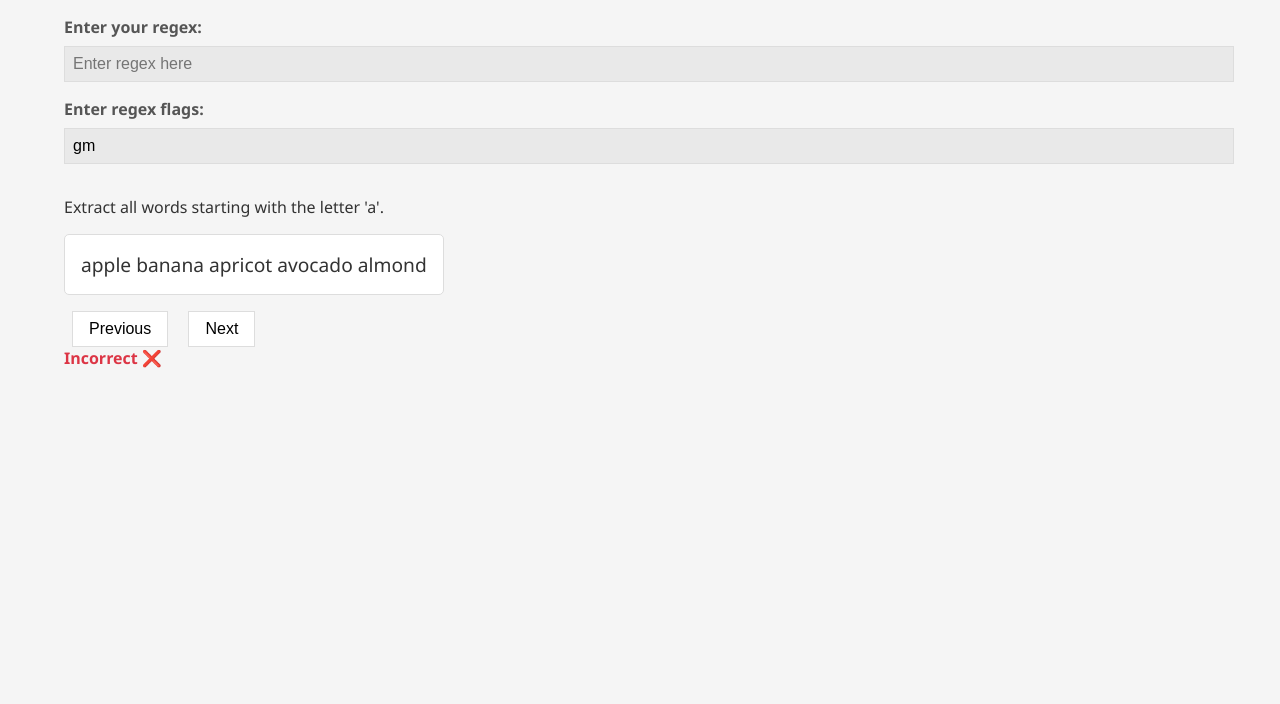
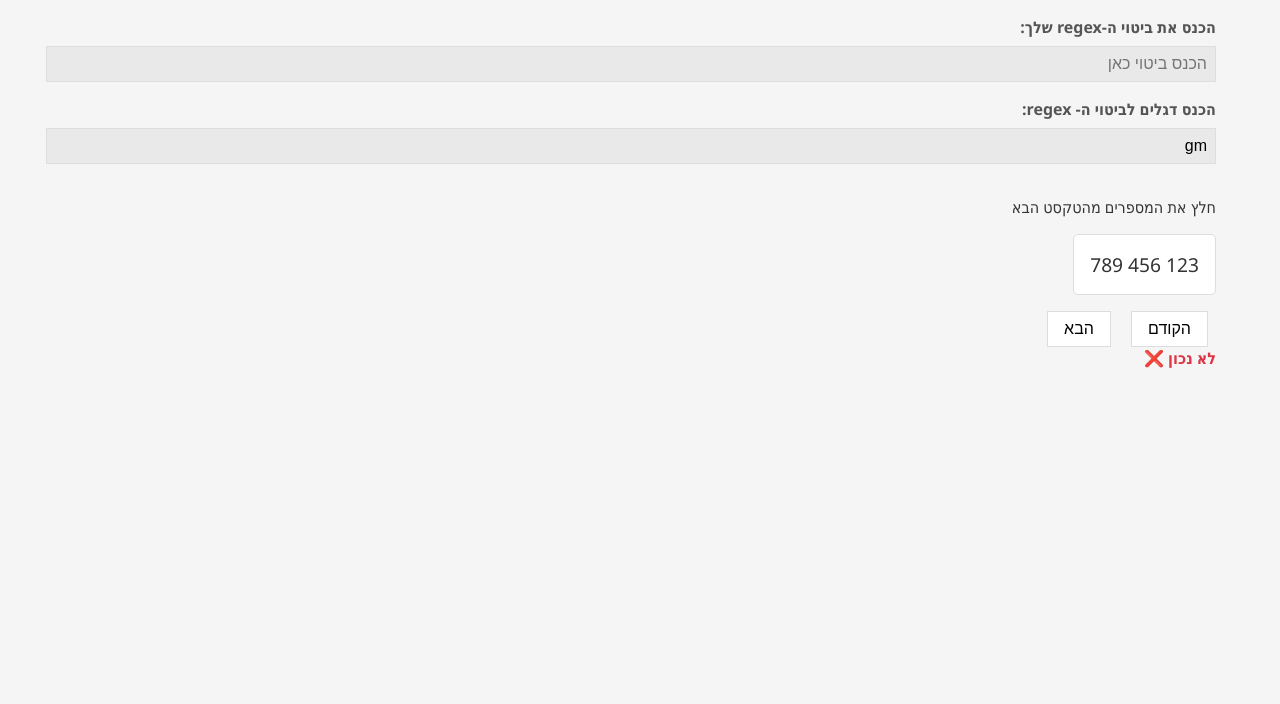
Before and after one commit to eyallampel1/regex_question_site, a website: page index.html in a window 1280 px wide. Shown: the part 96-800 px from the top of the page. Drawn offline with Linux system fonts and the light colour scheme.

Commit message:
converted the site to hebrew

```diff
--- a/index.html
+++ b/index.html
@@ -1,9 +1,10 @@
 <!DOCTYPE html>
-<html lang="en">
+<html lang="he" dir="rtl">
+
 <head>
   <meta charset="UTF-8">
   <meta name="viewport" content="width=device-width, initial-scale=1.0">
-  <title>Regex Practice</title>
+  <title>תרגול ביטויים רגולריים</title>
   <style>
     :root {
       --primary-bg: #f5f5f5;
@@ -77,7 +78,7 @@
       font-weight: bold;
       font-size: 5.2em;
       position: absolute;
-      top: 50%;
+      top: 45%;
       left: 50%;
       transform: translate(-50%, -50%);
 
@@ -101,43 +102,65 @@
         width: 100%;
       }
     }
+
+    body, h1, label, button, p, div {
+      text-align: right;
+      direction: rtl;
+    }
+
+    input[type="text"] {
+      direction: rtl;
+    }
+
+    #regex {
+      text-align: right;
+      direction: ltr;
+    }
+
+    .specialText {
+      font-size: 1.5em;
+      color: #FF5733;
+      font-weight: bold;
+      margin-top: 20px;
+    }
+
   </style>
 
 </head>
 <body>
 
-<h1>Regex Practice</h1>
+<h1>תרגול Regular Expression</h1>
 
-<label for="regex">Enter your regex: </label>
-<input type="text" id="regex" placeholder="Enter regex here">
+<label for="regex">הכנס את ביטוי ה-regex שלך: </label>
+<input type="text" id="regex" placeholder="הכנס ביטוי כאן">
 <br>
-<label for="flags">Enter regex flags: </label>
-<input type="text" id="flags" placeholder="Enter flags here (g, i, etc.)" size="5" value="gm">
+<label for="flags">הכנס דגלים לביטוי ה- regex: </label>
+<input type="text" id="flags" placeholder="הכנס דגלים כאן (g, i, וכו')" size="5" value="gm">
 <br>
 <p id="question"></p>
-<div id="textContainer" style="display: inline-block; text-align: left;">
+<div id="textContainer" style="display: inline-block; text-align: right;">
   <div id="text" style="white-space: pre-line;"></div>
 </div>
 <br>
-<button onclick="previousQuestion()">Previous</button>
-<button onclick="nextQuestion()">Next</button>
+<button onclick="previousQuestion()">הקודם</button>
+<button onclick="nextQuestion()">הבא</button>
 <div id="specialMessage"></div>
 <div id="feedback"></div>
 
 <script>
   let currentQuestion = 0;
   const questions = [
-    {question: "Extract all words starting with the letter 'a'.", text: "apple banana apricot avocado almond", answer: /\ba\w+\b/g},
-    {question: "Extract all whole numbers from the text.", text: "123 456 789", answer: /\d+/g},
-    {question: "Extract all words ending with 'ed'.", text: "baked blinded coded decoded", answer: /\w+ed/g},
-    {question: "Match all email addresses.", text: "john.doe@example.com alice@example.net bob@example.org", answer: /\b[A-Za-z0-9._%+-]+@[A-Za-z0-9.-]+\.[A-Z|a-z]{2,}\b/g},
-    {question: "Extract all hexadecimal color codes.", text: "Colors: #ff5733, #33ccff and #abcdef", answer: /#[a-fA-F0-9]{6}/g},
-    {question: "Match all URLs.", text: "Sites: http://example.com, https://example.net, ftp://files.example.org", answer: /https?:\/\/[^\s]+|ftp:\/\/[^\s]+/g},
-    {question: "Match dates in the format YYYY-MM-DD.", text: "Dates: 2023-10-23, 1999-01-01, 2000-12-31", answer: /\d{4}-\d{2}-\d{2}/g},
-    {question: "Extract all capitalized words.", text: "Alice visited Paris last summer.", answer: /\b[A-Z][a-z]*\b/g},
-    {question: "Match all phone numbers in the format (XXX) XXX-XXXX.", text: "Call (123) 456-7890 or (987) 654-3210.", answer: /\(\d{3}\) \d{3}-\d{4}/g},
-    {question: "Extract words that have double letters (e.g., 'apple').", text: "apple balloon letter running", answer: /\b\w*(\w)\1\w*\b/g},
-    {question: "Match all IP addresses.", text: "Connected to 192.168.1.1 and 10.0.0.1", answer: /\b\d{1,3}\.\d{1,3}\.\d{1,3}\.\d{1,3}\b/g}
+    {question: "חלץ את המספרים מהטקסט הבא", text: "123 456 789", answer: /\d+/g},
+    {question: "מצא מילים שמתחילות באות a ורק את אותן מילים", text: "apple banana apricot avocado almond", answer: /\ba\w+\b/g},
+    {question: "חלץ את כל המילים שמסתיימות ב - ed", text: "baked blinded coded decoded eduard", answer: /\w+ed/g},
+    {question: "מצא ביטוי אשר מחלץ את כל כתובות האימייל", text: "john.doe@example.com alice@example.net bob@example.org", answer: /\b[A-Za-z0-9._%+-]+@[A-Za-z0-9.-]+\.[A-Z|a-z]{2,}\b/g},
+    {question: "חלץ את כל צבעי ה-HEX במשפט", text: "Colors: #ff5733, #33ccff and #abcdef", answer: /#[a-fA-F0-9]{6}/g},
+    {question: "מצא ביטוי אשר מוצא כתובות URL חוקיות", text: "Sites: http://example.com, https://example.net, ftp://files.example.org", answer: /https?:\/\/[^\s]+|ftp:\/\/[^\s]+/g},
+    {question: "מצא תאריכים בפורמט YYYY-MM-DD", text: "Dates: 2023-10-23, 1999-01-01, 2000-12-31", answer: /\d{4}-\d{2}-\d{2}/g},
+    {question: "מצא את כל המילים שמתחילות באות גדולה", text: "Alice visited Paris last summer.", answer: /\b[A-Z][a-z]*\b/g},
+    {question: "מצא את כל מספרי הטלפון בפורמט  XXX) XXX-XXXX)", text: "Call (123) 456-7890 or (987) 654-3210.", answer: /\(\d{3}\) \d{3}-\d{4}/g},
+    {question: "מצא את כל המילים המכילות אותיות כפולות לדוגמא: apple", text: "apple balloon letter running", answer: /\b\w*(\w)\1\w*\b/g},
+    {question: "מצא כתובות ip", text: "Connected to 192.168.1.1 and 10.0.0.1", answer: /\b\d{1,3}\.\d{1,3}\.\d{1,3}\.\d{1,3}\b/g}
   ];
 
   function applyRegex() {
@@ -156,15 +179,16 @@
       document.getElementById('specialMessage').innerText = "";
 
       if (JSON.stringify(userMatches.map(m => m[0])) === JSON.stringify(correctMatches.map(m => m[0]))) {
-        document.getElementById('feedback').innerHTML = '<span class="correct">Correct! ✔️</span>';
+        document.getElementById('feedback').innerHTML = '<span class="correct">נכון! ✔️</span>';
 
-        // Check if regex length is above 13 chars and show the special message
+        // Check if regex length is above 11 chars and show the special message
         if (regexPattern.length > 11) {
-          document.getElementById('specialMessage').innerText = "If you didn’t know regex you would have thought this expression is like Chinese!";
+          document.getElementById('specialMessage').innerHTML = '<span class="specialText">תסתכלו על הביטוי הרגולרי - אם לא הייתם מכירים זה היה נראה לכם כמו סינית</span>';
         }
 
+
       } else {
-        document.getElementById('feedback').innerHTML = '<span class="incorrect">Incorrect ❌</span>';
+        document.getElementById('feedback').innerHTML = '<span class="incorrect">לא נכון ❌</span>';
       }
 
       let colorSwitch = true;
```
